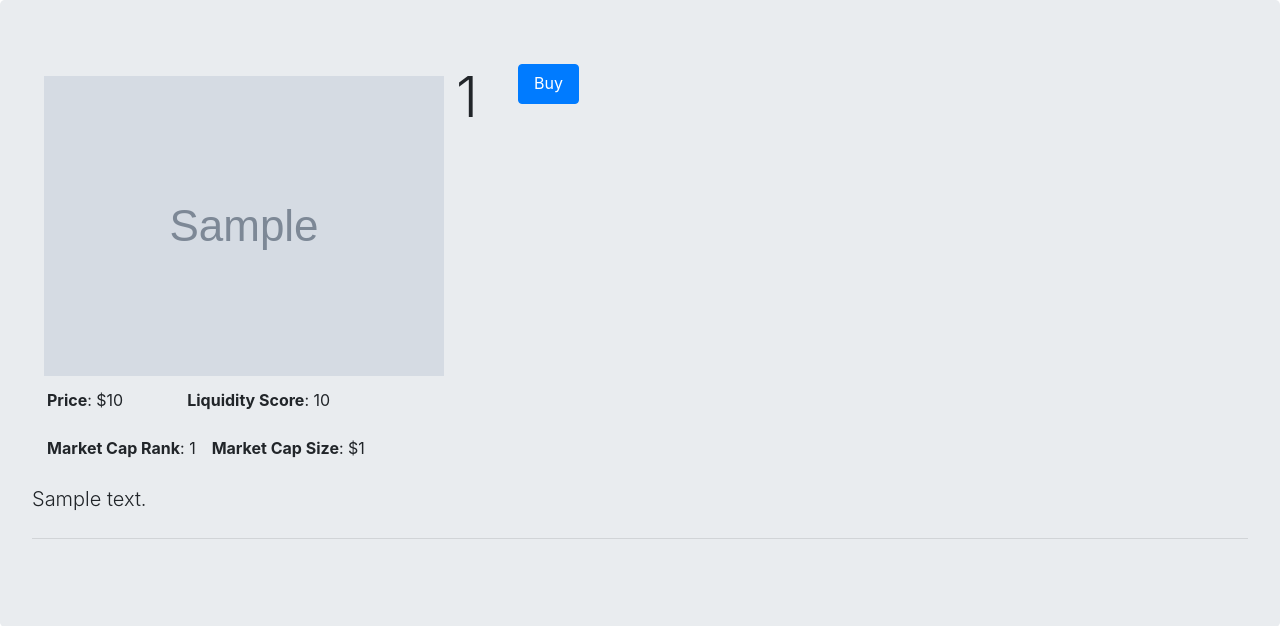
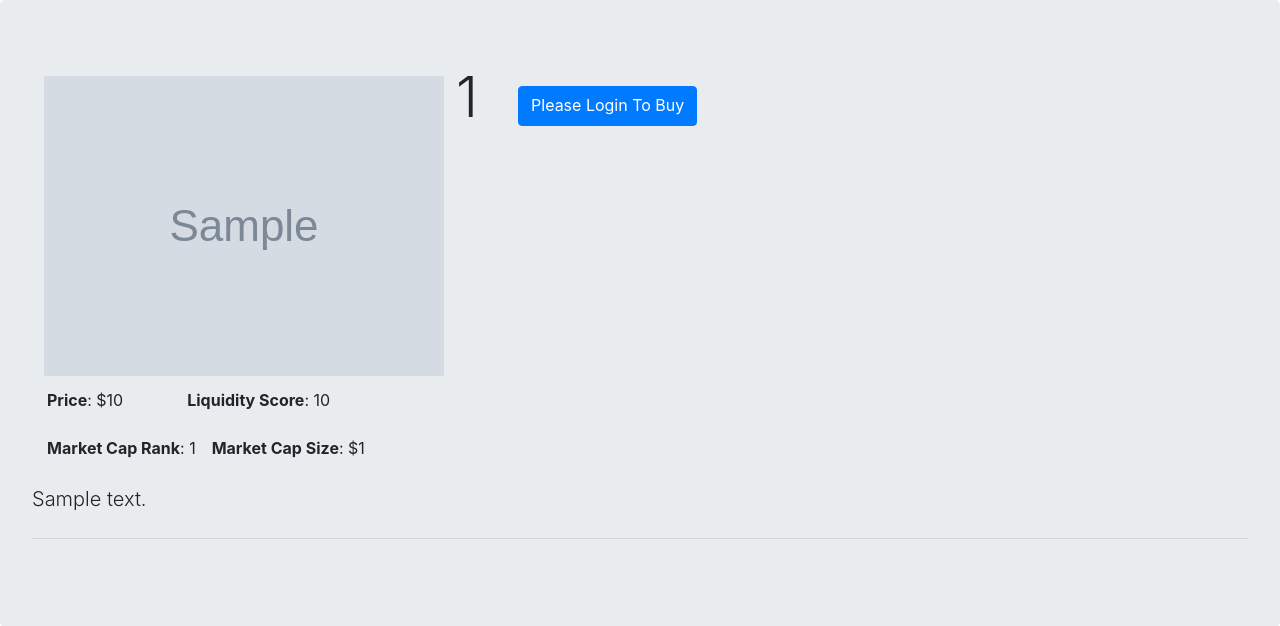
Before and after one commit to kushdarji11/Crypto_Currency, a Django app: template templates/detail.html in a window 1280 px wide. Shown: the part 56-682 px from the top of the page. Run offline with Django 4.2, Linux system fonts and the light colour scheme; the template is opened without the code that fills it: most values are stand-ins (such as "Sample title", 1, 10 or a date in 2020); grey boxes marked "Sample" are stand-in pictures; some libraries are stand-ins or nearby versions.

Commit message:
added login to detail

```diff
--- a/templates/detail.html
+++ b/templates/detail.html
@@ -6,9 +6,15 @@
             <div style="display: flex">
                 <img src="{{ img_val }}" style="margin: 12px">
                 <h1 class="display-4">{{ coin_id }}</h1>
+                {% if user.is_authenticated %}
                 <a href="{% url 'CryptoApp:fetchFormData' coin_id current_price market_cap_size %}"
-                   style="margin-left: 40px; width: 5%; height: 40px; text-align: center"
+                   style="margin-left: 40px; margin-top:22px; width: 5%; height: 40px; text-align: center"
                    class="btn btn-primary">Buy</a>
+                {% else %}
+                    <a href="{% url 'CryptoApp:login'%}"
+                   style="margin-left: 40px; margin-top:22px; width: auto; height: 40px; text-align: auto"
+                   class="btn btn-primary">Please Login To Buy</a>
+                {% endif %}
             </div>
             {#      #}
             <div class="container-fluid">
```
